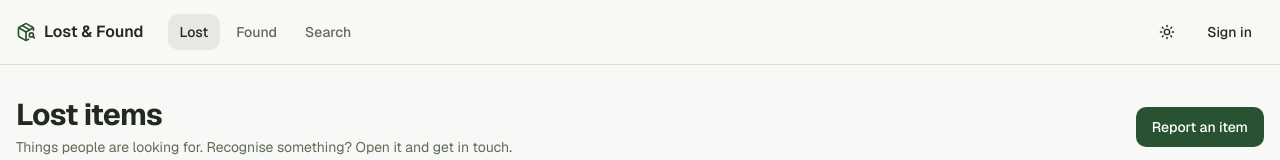
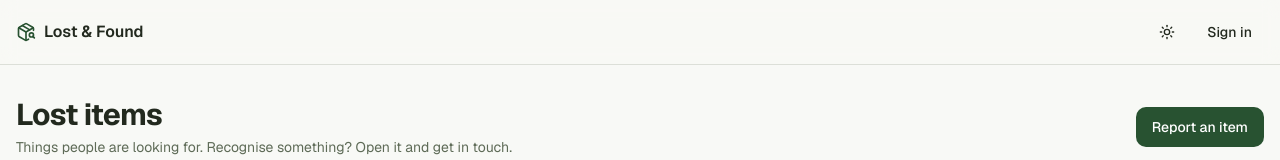
Before and after one commit to naimgacem/lasauce, a Next.js app in the folder frontend/: page /lost in a window 1280 px wide. Shown: the top 160 px of the page. Built offline with nearby package versions, Linux system fonts and the light colour scheme; no server answers.

Commit message:
removed stuuf

```diff
--- a/frontend/src/components/layout/site-header.tsx
+++ b/frontend/src/components/layout/site-header.tsx
@@ -11,41 +11,15 @@ import { useSession } from "@/features/auth/hooks/use-session";
 import { loginWithNext, ROUTES } from "@/lib/routes";
 import { cn } from "@/lib/utils";
 
-const links = [
-  { href: ROUTES.lost, label: "Lost" },
-  { href: ROUTES.found, label: "Found" },
-  { href: ROUTES.search, label: "Search" },
-];
-
 /** Public shell header — marketing nav, auth-aware right side. */
 export function SiteHeader() {
   const pathname = usePathname();
   const { isAuthed } = useSession();
-  const isHomePage = pathname === "/";
 
   return (
     <header className="sticky top-0 z-40 w-full border-b bg-background/95 backdrop-blur supports-[backdrop-filter]:bg-background/60">
       <div className="container flex h-16 items-center gap-6">
         <Logo />
-
-        {!isHomePage && (
-          <nav className="flex items-center gap-1">
-            {links.map((link) => (
-              <Link
-                key={link.href}
-                href={link.href}
-                className={cn(
-                  "rounded-md px-3 py-2 text-sm font-medium transition-colors",
-                  pathname === link.href
-                    ? "bg-accent text-accent-foreground"
-                    : "text-muted-foreground hover:bg-accent/50 hover:text-foreground",
-                )}
-              >
-                {link.label}
-              </Link>
-            ))}
-          </nav>
-        )}
 
         <div className="ml-auto flex items-center gap-2">
           <ThemeToggle />
```
